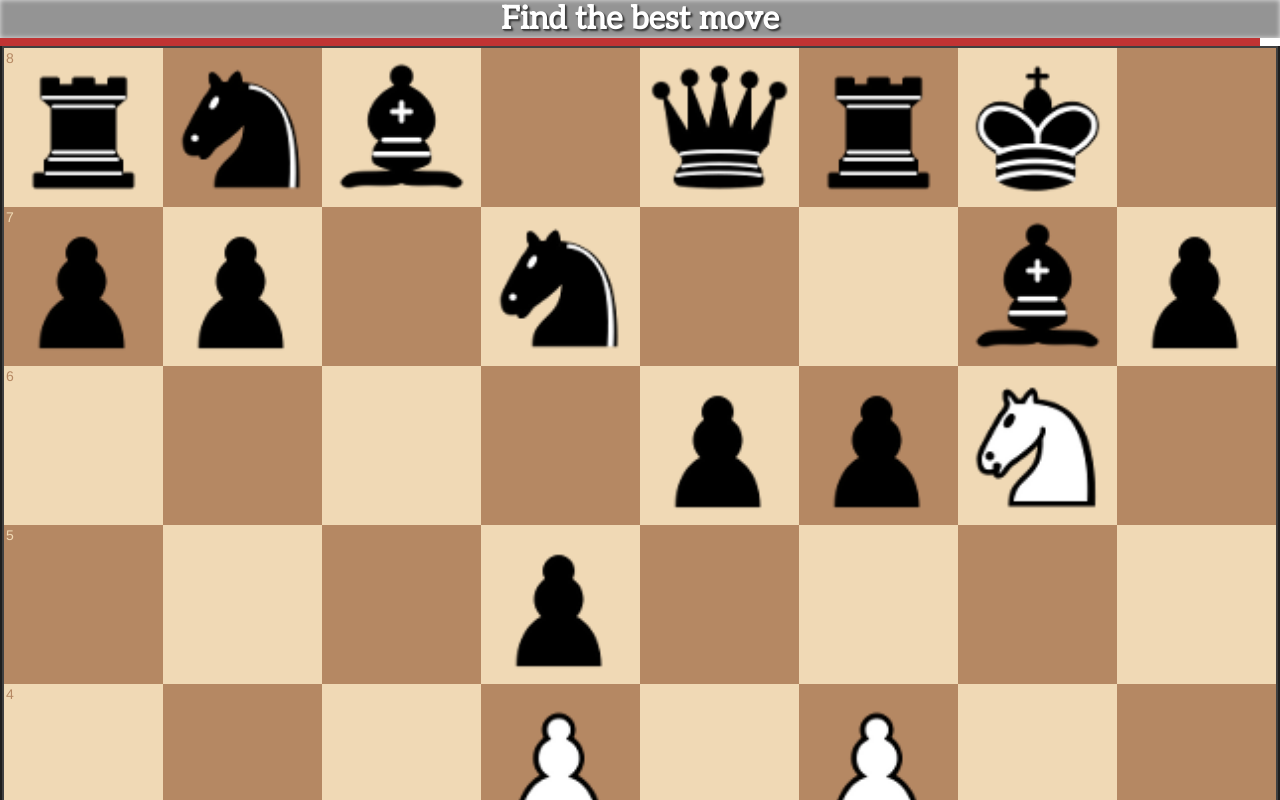
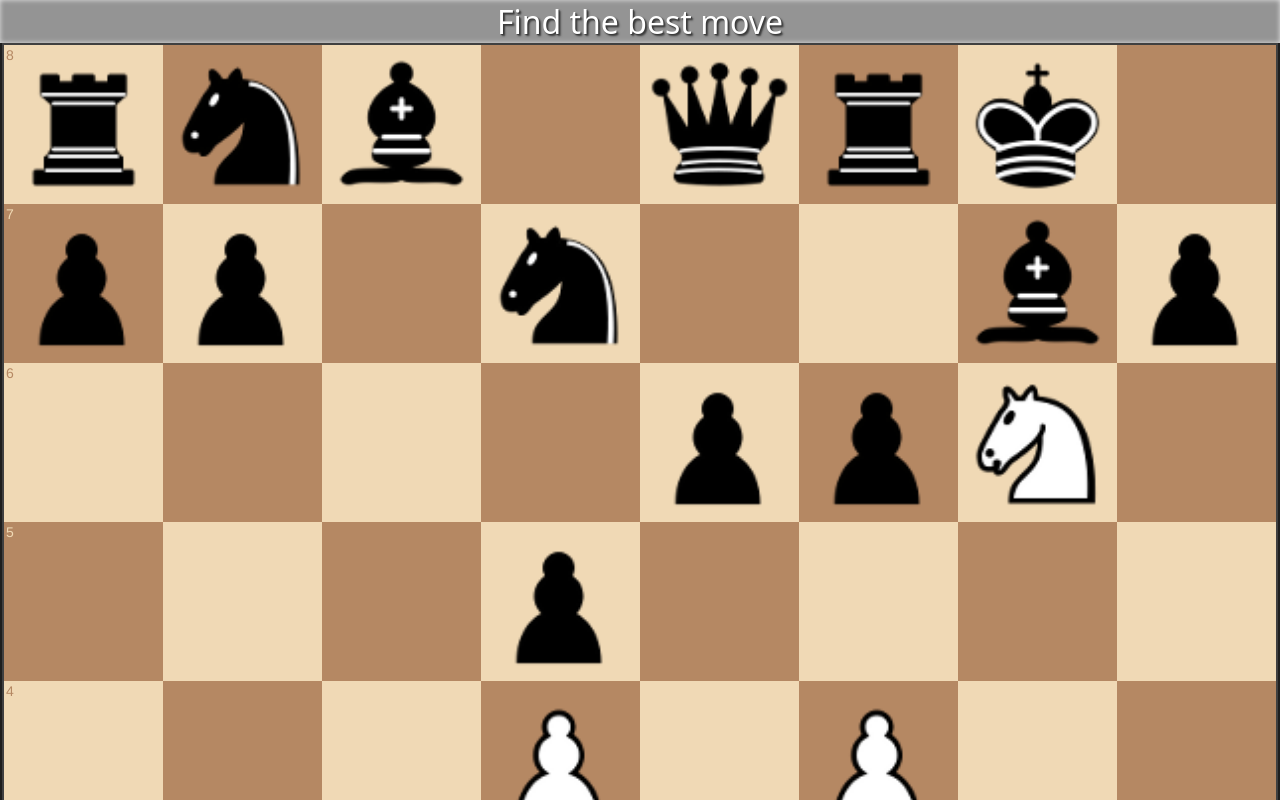
Before and after one commit to Tymski/puzzle, a website: page index.html in a window 1280 px wide. Shown: the top 800 px of the page. Drawn offline with Linux system fonts and the light colour scheme.

Commit message:
some styling

```diff
--- a/css/style.css
+++ b/css/style.css
@@ -8,12 +8,13 @@ body {
     width: 100%;
     height: 100%;
     text-align: center;
+    background-color: rgb(29, 29, 29);
 }
 
 #timeBar {
     max-width: 100%;
-    height: 1%;
-    background-color: rgb(192, 51, 51);
+    height: 1.5%;
+    background-color: #768d00;
 }
 
 #board {
@@ -22,24 +23,30 @@ body {
     background-color: rgb(30, 30, 30);
 }
 
-#board>div>div{
+#board > div > div {
     margin: 0 auto;
+    width: 100%;
 }
 
 h1 {
     width: 100%;
-    color: #FFFFFF;
+    color: #ffffff;
+    background: #4f5961;
     background: rgb(148, 148, 148);
     text-shadow: #3b3b3b 2px 2px 2px, #3b3b3b 1px 1px 1px;
-    font-family: 'Aleo', serif;
+    font-family: "Aleo", serif;
+    font-family: noto sans, lucida grande, lucida sans unicode, Geneva, Verdana, Sans-Serif;
+    font-weight: 300;
+    text-align: center;
     -webkit-box-shadow: inset 0px 0px 5px 0px rgba(255, 255, 255, 0.75);
     -moz-box-shadow: inset 0px 0px 5px 0px rgba(255, 255, 255, 0.75);
     box-shadow: inset 0px 0px 5px 0px rgba(255, 255, 255, 0.75);
+
 }
 
 .black {
     color: black;
-    text-shadow: rgb(131, 131, 131) 2px 2px 2px, rgb(41, 41, 41) 1px 1px 1px;
+    text-shadow: rgb(77, 77, 77) 2px 2px 2px, rgb(41, 41, 41) 1px 1px 1px;
     -webkit-box-shadow: inset 0px 0px 5px 0px rgba(0, 0, 0, 0.75);
     -moz-box-shadow: inset 0px 0px 5px 0px rgba(0, 0, 0, 0.75);
     box-shadow: inset 0px 0px 5px 0px rgba(0, 0, 0, 0.75);
--- a/index.html
+++ b/index.html
@@ -17,9 +17,9 @@
 
 <body>
     <h1 id="titleElement">Find the best move</h1>
-    <div id="timeBar"></div>
     <div id="board"></div>
     <h1 id="colorElement">White to move</h1>
+    <div id="timeBar"></div>
 </body>
 
 </html>
```
